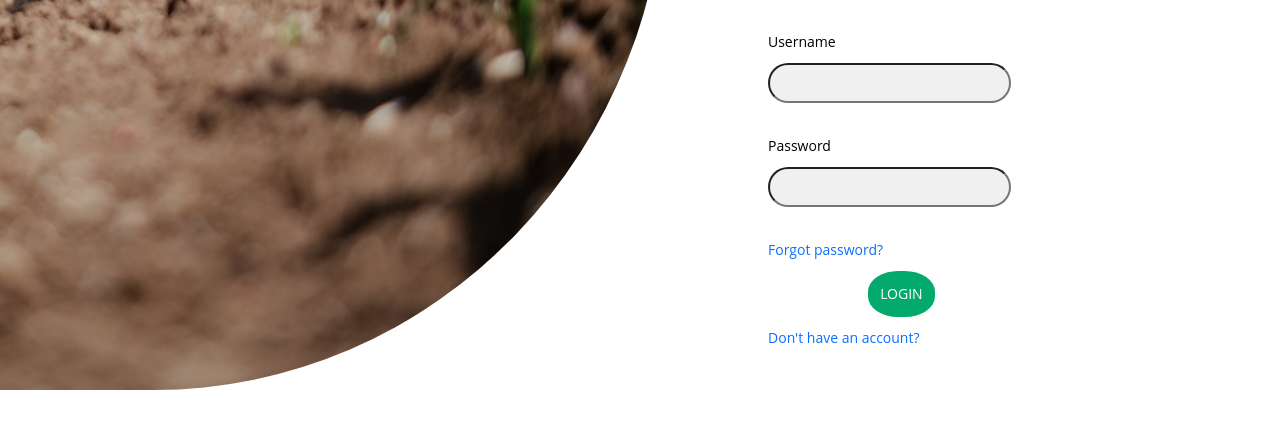
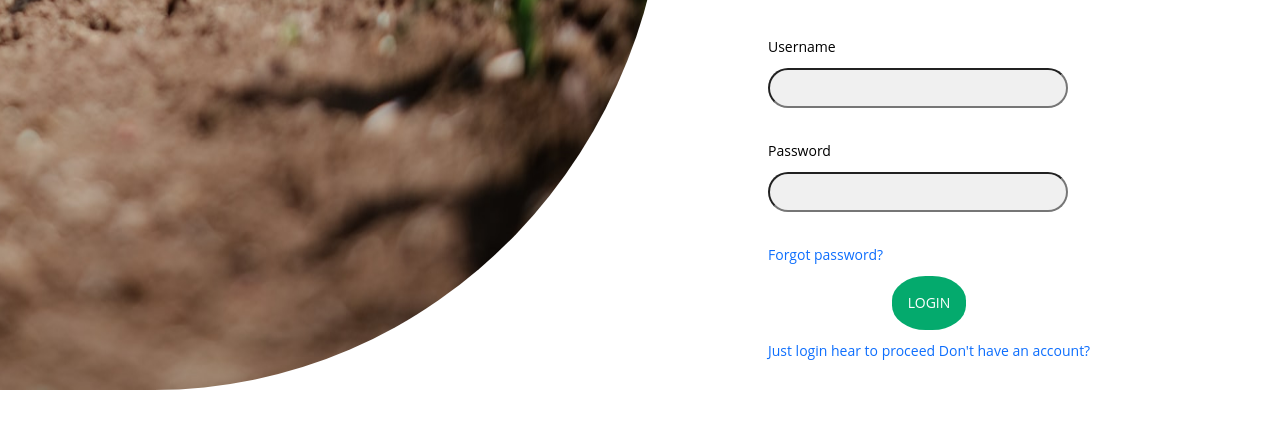
Before and after one commit to D0rcas/d0rcas.github.io, a plain HTML site: page login.html in a window 1280 px wide. Shown: the part 195-624 px from the top of the page. Drawn offline with Linux system fonts and the light colour scheme.

Commit message:
Update login.html

```diff
--- a/login.html
+++ b/login.html
@@ -50,6 +50,7 @@
            <div style="text-align: center;">
            	<a href="index.html"><button class="loginbtn">LOGIN</button></a><br>
            </div>
+			<a href="Retailer/dashboardretailer.html">Just login hear to proceed</a>
 
 			<!-- <input type="submit" name="login" value="Login"><br> -->
 
```
